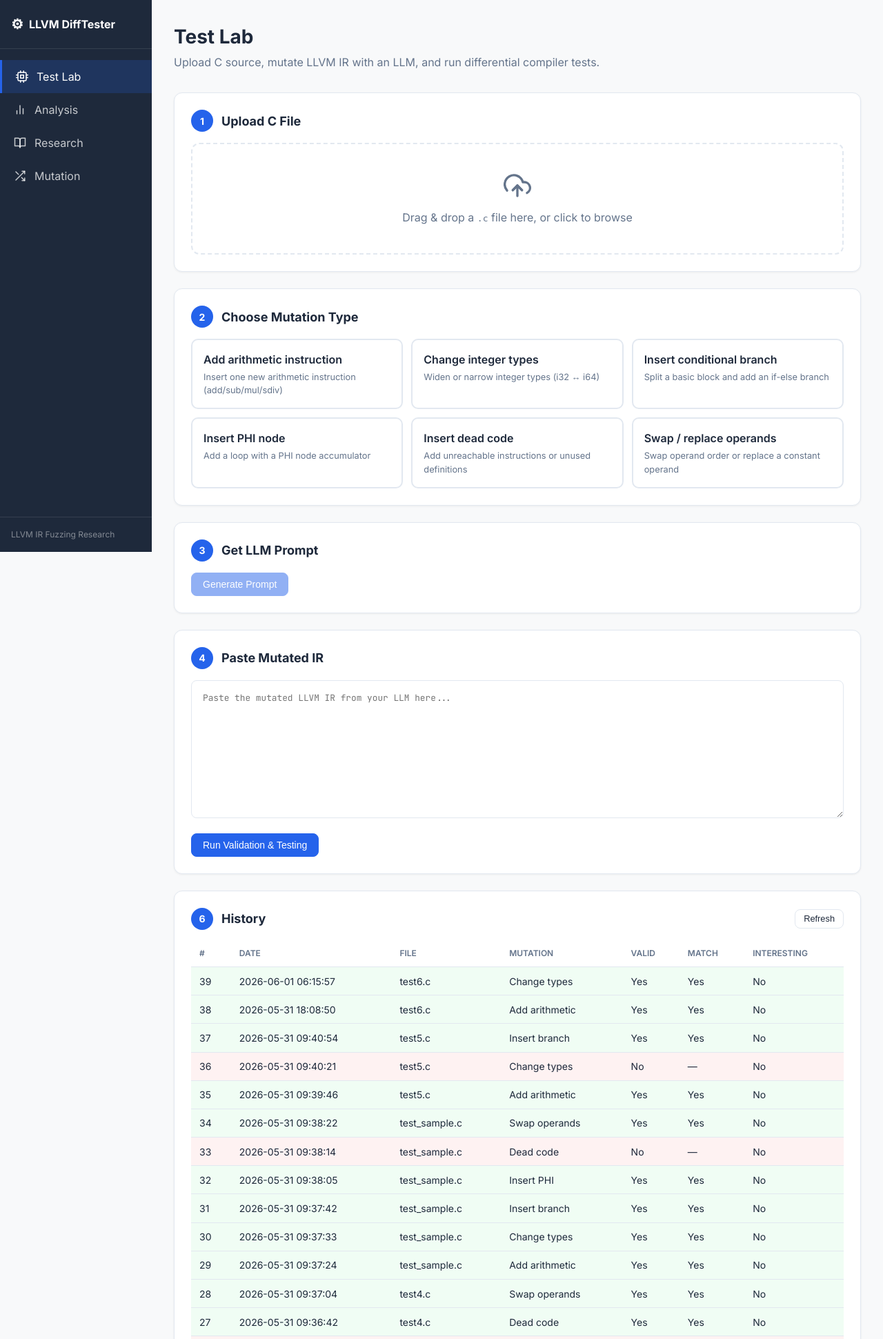
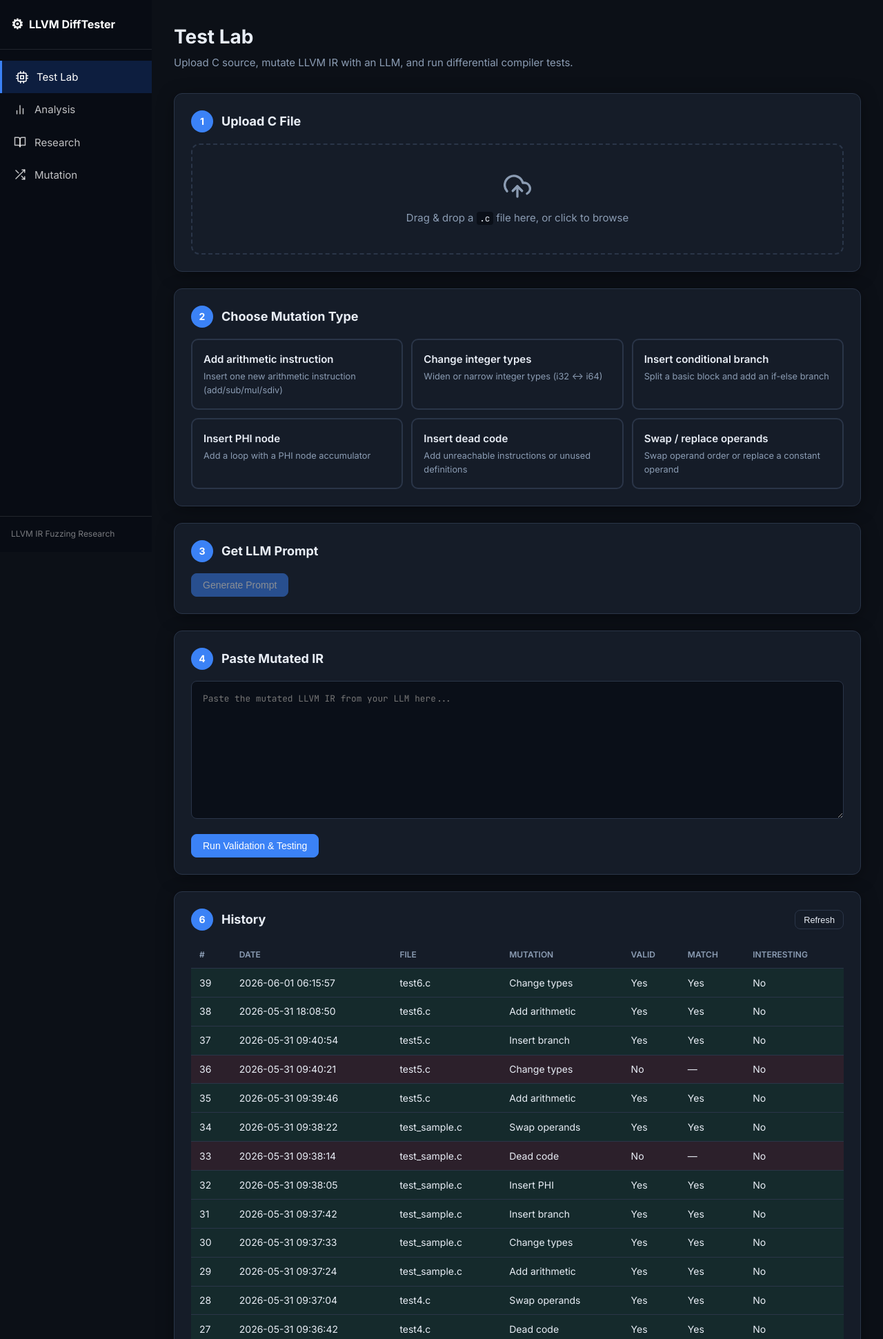
Before and after one commit to mithrangowda07/CD_Project, a Flask app: page / in a window 1280 px wide. Shown: the top 1941 px of the page at 69% size. Run offline with Flask 3, Linux system fonts and the light colour scheme; data comes from the database, SQL or seed files in the repository; both versions use the stored data as it was after the commit.

Commit message:
Improved UI

```diff
--- a/static/css/style.css
+++ b/static/css/style.css
@@ -1,19 +1,22 @@
 :root {
-  --bg: #f8f9fa;
-  --surface: #ffffff;
-  --accent: #2563eb;
-  --accent-dark: #1d4ed8;
-  --success: #16a34a;
-  --danger: #dc2626;
-  --warning: #d97706;
-  --border: #e2e8f0;
-  --text: #1e293b;
-  --muted: #64748b;
+  --bg: #0c1017;
+  --surface: #151c28;
+  --surface-hover: #1c2636;
+  --accent: #3b82f6;
+  --accent-dark: #2563eb;
+  --success: #22c55e;
+  --danger: #ef4444;
+  --warning: #f59e0b;
+  --border: #2a3548;
+  --text: #e8edf5;
+  --muted: #8b9cb3;
   --mono: 'JetBrains Mono', 'Fira Code', monospace;
-  --sidebar-bg: #1e293b;
-  --code-bg: #0f172a;
+  --sans: 'Inter', system-ui, -apple-system, sans-serif;
+  --sidebar-bg: #080c14;
+  --code-bg: #0a0f18;
   --code-text: #e2e8f0;
-  --coral: #f97316;
+  --coral: #fb923c;
+  color-scheme: dark;
 }
 
 *,
@@ -24,10 +27,12 @@
 
 body {
   margin: 0;
-  font-family: 'Inter', system-ui, sans-serif;
+  font-family: var(--sans);
+  font-size: 0.9375rem;
   background: var(--bg);
   color: var(--text);
-  line-height: 1.5;
+  line-height: 1.55;
+  -webkit-font-smoothing: antialiased;
 }
 
 /* Sidebar */
@@ -123,7 +128,7 @@ body {
   background: var(--surface);
   border-radius: 12px;
   border: 1px solid var(--border);
-  box-shadow: 0 1px 3px rgba(0, 0, 0, 0.06);
+  box-shadow: 0 4px 24px rgba(0, 0, 0, 0.35);
   padding: 1.5rem;
   margin-bottom: 1.5rem;
 }
@@ -234,8 +239,9 @@ body {
 
 .mutated-textarea {
   margin-bottom: 1rem;
-  background: var(--surface);
-  color: var(--text);
+  background: var(--code-bg);
+  color: var(--code-text);
+  border-color: var(--border);
 }
 
 .hint-text {
@@ -509,12 +526,12 @@ body {
 }
 
 .history-table tbody tr:hover {
-  background: var(--bg);
+  background: var(--surface-hover);
 }
 
-.row-invalid { background: #fef2f2 !important; }
-.row-mismatch { background: #fffbeb !important; }
-.row-match { background: #f0fdf4 !important; }
+.row-invalid { background: rgba(239, 68, 68, 0.1) !important; }
+.row-mismatch { background: rgba(245, 158, 11, 0.1) !important; }
+.row-match { background: rgba(34, 197, 94, 0.08) !important; }
 
 /* Modal */
 .modal {
@@ -646,7 +664,12 @@ body {
   border: 1px solid var(--border);
   border-radius: 12px;
   padding: 1.25rem;
-  box-shadow: 0 1px 3px rgba(0, 0, 0, 0.06);
+  box-shadow: 0 4px 16px rgba(0, 0, 0, 0.25);
+}
+
+.chart-card h3,
+.page-header h1 {
+  color: var(--text);
 }
 
 .chart-card h3 {
@@ -762,4 +805,20 @@ body {
   .diff-view {
     flex-direction: column;
   }
+
+  .tool-embed,
+  .research-embed {
+    margin: -1rem;
+    width: calc(100% + 2rem);
+    height: calc(100vh - 1rem);
+  }
 }
+
+code {
+  font-family: var(--mono);
+  font-size: 0.85em;
+  background: var(--code-bg);
+  color: var(--code-text);
+  padding: 0.1em 0.35em;
+  border-radius: 4px;
+}
--- a/static/js/main.js
+++ b/static/js/main.js
@@ -164,23 +164,49 @@ function copyToClipboard(text, anchorEl) {
   });
 }
 
-function startStatusBarAnimation() {
+const STATUS_PHASE_LABELS = {
+  verify: { pending: 'Verifying IR…', done: 'IR verified' },
+  o0: { pending: 'Running O0…', done: 'O0 complete' },
+  o3: { pending: 'Running O3…', done: 'O3 complete' },
+  compare: { pending: 'Comparing…', done: 'Comparison done' },
+};
+
+function setPhaseLabel(phaseEl, state) {
+  const key = phaseEl.dataset.phase;
+  const labels = STATUS_PHASE_LABELS[key];
+  if (labels) phaseEl.textContent = labels[state];
+}
+
+function resetStatusBar() {
   const bar = document.getElementById('status-bar');
   bar?.classList.remove('hidden');
-  const phases = bar?.querySelectorAll('.phase') || [];
+  bar?.querySelectorAll('.phase').forEach((p, i) => {
+    p.classList.remove('active', 'done', 'pending');
+    p.classList.add('pending');
+    setPhaseLabel(p, 'pending');
+    if (i === 0) {
+      p.classList.remove('pending');
+      p.classList.add('active');
+    }
+  });
+}
+
+function startStatusBarAnimation() {
+  resetStatusBar();
+  const phases = document.querySelectorAll('#status-bar .phase');
   let idx = 0;
-  phases.forEach((p, i) => {
-    p.classList.remove('active', 'done');
-    if (i === 0) p.classList.add('active');
-  });
 
   if (statusBarInterval) clearInterval(statusBarInterval);
   statusBarInterval = setInterval(() => {
+    if (idx >= phases.length) return;
+    const current = phases[idx];
+    current.classList.remove('active');
+    current.classList.add('done');
+    setPhaseLabel(current, 'done');
+    idx += 1;
     if (idx < phases.length) {
-      phases[idx].classList.remove('active');
-      phases[idx].classList.add('done');
-      idx += 1;
-      if (idx < phases.length) phases[idx].classList.add('active');
+      phases[idx].classList.remove('pending');
+      phases[idx].classList.add('active');
     }
   }, 1500);
 }
@@ -191,8 +217,9 @@ function completeStatusBar() {
     statusBarInterval = null;
   }
   document.querySelectorAll('#status-bar .phase').forEach((p) => {
-    p.classList.remove('active');
+    p.classList.remove('active', 'pending');
     p.classList.add('done');
+    setPhaseLabel(p, 'done');
   });
 }
 
--- a/templates/base.html
+++ b/templates/base.html
@@ -1,5 +1,5 @@
 <!DOCTYPE html>
-<html lang="en">
+<html lang="en" class="theme-dark">
 <head>
   <meta charset="UTF-8">
   <meta name="viewport" content="width=device-width, initial-scale=1.0">
--- a/templates/index.html
+++ b/templates/index.html
@@ -71,10 +71,10 @@
   <textarea id="mutated-ir-input" class="mutated-textarea" placeholder="Paste the mutated LLVM IR from your LLM here..."></textarea>
   <button type="button" class="btn btn-primary" id="run-test-btn">Run Validation &amp; Testing</button>
   <div id="status-bar" class="status-bar hidden">
-    <div class="phase" data-phase="verify">Verifying IR...</div>
-    <div class="phase" data-phase="o0">Running O0...</div>
-    <div class="phase" data-phase="o3">Running O3...</div>
-    <div class="phase" data-phase="compare">Comparing...</div>
+    <div class="phase pending" data-phase="verify">Verifying IR…</div>
+    <div class="phase pending" data-phase="o0">Running O0…</div>
+    <div class="phase pending" data-phase="o3">Running O3…</div>
+    <div class="phase pending" data-phase="compare">Comparing…</div>
   </div>
 </section>
 
```
Also changed, not shown: other parts of static/css/style.css (+57 -25 lines), static/js/analysis.js (+9 -3 lines), static/llvm-mutation-tool.html (+6 -4 lines), static/llvm-research-tool.html (+6 -4 lines), templates/mutation.html (+1 -23 lines), templates/research.html (+1 -23 lines), instance/llvm_tests.db, 1 other file.
